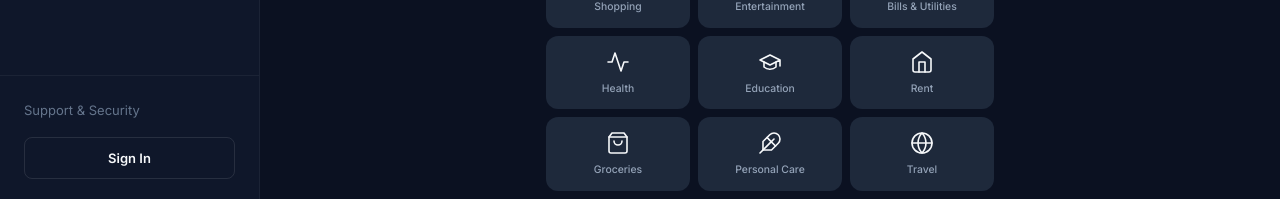
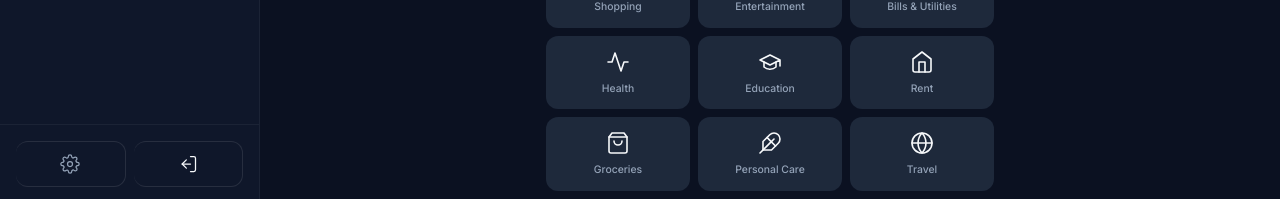
Before and after one commit to jahirul-pu/wallet-web-app, a React (Vite) app: page /add in a window 1280 px wide. Shown: the part 597-796 px from the top of the page. Built offline with nearby package versions, Linux system fonts and the light colour scheme; no server answers.

Commit message:
style: add border to settings icon button for symmetry

```diff
--- a/src/components/Sidebar.css
+++ b/src/components/Sidebar.css
@@ -48,37 +48,51 @@
 }
 
 .sidebar-footer {
-  padding: var(--space-6);
-  display: flex;
-  flex-direction: column;
-  gap: var(--space-4);
+  padding: var(--space-4) var(--space-4);
   border-top: 1px solid rgba(255,255,255,0.05);
+  margin-top: var(--space-4);
 }
 
-.sidebar-footer-link {
-  color: #64748b;
-  font-size: var(--text-sm);
-  text-decoration: none;
-  transition: color var(--transition-fast);
+.sidebar-footer-actions {
+  display: flex;
+  gap: var(--space-2);
 }
 
-.sidebar-footer-link:hover {
-  color: #94a3b8;
+.sidebar-link.icon-only,
+.sidebar-logout.icon-only {
+  flex: 1;
+  justify-content: center;
+  padding: 12px;
+  gap: 0;
+  border: 1px solid rgba(255,255,255,0.1);
+  border-radius: var(--radius-md);
+  border-left: none; /* remove sidebar link special border */
+  font-size: 0;
+}
+
+.sidebar-link.icon-only.active {
+  background: rgba(111, 251, 190, 0.15);
+  border: 1px solid rgba(111, 251, 190, 0.3);
 }
 
 .sidebar-logout {
+  width: 100%;
   border: 1px solid rgba(255,255,255,0.1);
   background: transparent;
   color: #F7F9FB;
   padding: 12px;
-  border-radius: var(--radius-sm);
+  border-radius: var(--radius-md);
   font-weight: 600;
   font-size: var(--text-sm);
-  text-align: center;
+  display: flex;
+  align-items: center;
+  justify-content: center;
   cursor: pointer;
   transition: all var(--transition-fast);
 }
 
 .sidebar-logout:hover {
-  background: rgba(255,255,255,0.05);
+  background: rgba(251, 113, 133, 0.1);
+  border-color: rgba(251, 113, 133, 0.4);
+  color: #fb7185;
 }
--- a/src/components/Sidebar.jsx
+++ b/src/components/Sidebar.jsx
@@ -9,6 +9,8 @@ const SettingsIcon = () => <svg width="20" height="20" viewBox="0 0 24 24" fill=
 const GridIcon = () => <svg width="20" height="20" viewBox="0 0 24 24" fill="none" stroke="currentColor" strokeWidth="1.5" strokeLinecap="round" strokeLinejoin="round"><rect x="3" y="3" width="7" height="7" rx="1"></rect><rect x="14" y="3" width="7" height="7" rx="1"></rect><rect x="14" y="14" width="7" height="7" rx="1"></rect><rect x="3" y="14" width="7" height="7" rx="1"></rect></svg>;
 
 const DebtIcon = () => <svg width="20" height="20" viewBox="0 0 24 24" fill="none" stroke="currentColor" strokeWidth="1.5" strokeLinecap="round" strokeLinejoin="round"><path d="M12 2v20"></path><path d="M17 5H9.5a3.5 3.5 0 0 0 0 7h5a3.5 3.5 0 0 1 0 7H6"></path></svg>;
+const LogOutIcon = () => <svg width="20" height="20" viewBox="0 0 24 24" fill="none" stroke="currentColor" strokeWidth="1.5" strokeLinecap="round" strokeLinejoin="round"><path d="M9 21H5a2 2 0 0 1-2-2V5a2 2 0 0 1 2-2h4"></path><polyline points="16 17 21 12 16 7"></polyline><line x1="21" y1="12" x2="9" y2="12"></line></svg>;
+const LogInIcon = () => <svg width="20" height="20" viewBox="0 0 24 24" fill="none" stroke="currentColor" strokeWidth="1.5" strokeLinecap="round" strokeLinejoin="round"><path d="M15 3h4a2 2 0 0 1 2 2v14a2 2 0 0 1-2 2h-4"></path><polyline points="10 17 5 12 10 7"></polyline><line x1="15" y1="12" x2="5" y2="12"></line></svg>;
 
 const MENU_ITEMS = [
   { path: '/', label: 'Dashboard', icon: <HomeIcon /> },
@@ -16,7 +18,6 @@ const MENU_ITEMS = [
   { path: '/transactions', label: 'Transactions', icon: <HistoryIcon /> },
   { path: '/budgets', label: 'Budgets', icon: <CardIcon /> },
   { path: '/debts', label: 'Debts & Loans', icon: <DebtIcon /> },
-  { path: '/settings', label: 'Settings', icon: <SettingsIcon /> },
 ];
 
 export default function Sidebar() {
@@ -42,16 +43,24 @@ export default function Sidebar() {
         ))}
       </nav>
       <div className="sidebar-footer">
-        <a href="#!" className="sidebar-footer-link">Support & Security</a>
-        {user ? (
-          <button className="sidebar-logout" onClick={() => logOut()}>
-            Secure Logout
-          </button>
-        ) : (
-          <button className="sidebar-logout" onClick={() => navigate('/login')}>
-            Sign In
-          </button>
-        )}
+        <div className="sidebar-footer-actions">
+          <NavLink
+            to="/settings"
+            title="Settings"
+            className={({ isActive }) => `sidebar-link icon-only ${isActive ? 'active' : ''}`}
+          >
+            <span className="sidebar-link-icon"><SettingsIcon /></span>
+          </NavLink>
+          {user ? (
+            <button className="sidebar-logout icon-only" onClick={() => logOut()} title="Secure Logout">
+              <LogOutIcon />
+            </button>
+          ) : (
+            <button className="sidebar-logout icon-only" onClick={() => navigate('/login')} title="Sign In">
+              <LogInIcon />
+            </button>
+          )}
+        </div>
       </div>
     </aside>
   );
--- a/src/index.css
+++ b/src/index.css
@@ -715,3 +715,37 @@ input[type="number"] {
     --max-width: 520px;
   }
 }
+
+/* ── Toggle Switch (Reusable) ── */
+.toggle-switch {
+  width: 44px;
+  height: 24px;
+  background: var(--color-bg-input);
+  border-radius: 99px;
+  position: relative;
+  transition: all var(--transition-base);
+  cursor: pointer;
+  border: 1.5px solid var(--color-border);
+  flex-shrink: 0;
+}
+
+.toggle-switch.on {
+  background: var(--color-accent);
+  border-color: var(--color-accent);
+}
+
+.toggle-switch-thumb {
+  width: 18px;
+  height: 18px;
+  background: #FFFFFF;
+  border-radius: 50%;
+  position: absolute;
+  top: 1.5px;
+  left: 2px;
+  transition: all var(--transition-base);
+  box-shadow: 0 1px 3px rgba(0, 0, 0, 0.15);
+}
+
+.toggle-switch.on .toggle-switch-thumb {
+  left: 21px;
+}
--- a/src/pages/Dashboard.css
+++ b/src/pages/Dashboard.css
@@ -470,38 +470,6 @@
   display: none;
 }
 
-.toggle-switch {
-  width: 44px;
-  height: 24px;
-  background: var(--color-bg-secondary);
-  border-radius: 12px;
-  position: relative;
-  transition: all var(--transition-fast);
-  border: 1px solid var(--color-border);
-}
-
-.toggle-switch::after {
-  content: '';
-  position: absolute;
-  top: 2px;
-  left: 2px;
-  width: 18px;
-  height: 18px;
-  background: var(--color-text-secondary);
-  border-radius: 50%;
-  transition: all var(--transition-fast);
-}
-
-.toggle-checkbox:checked + .toggle-switch {
-  background: var(--color-accent);
-  border-color: var(--color-accent);
-}
-
-.toggle-checkbox:checked + .toggle-switch::after {
-  left: 22px;
-  background: var(--color-bg-primary);
-}
-
 .quick-send-card {
   padding: var(--space-5) !important;
 }
--- a/src/pages/Debts.jsx
+++ b/src/pages/Debts.jsx
@@ -44,8 +44,7 @@ export default function Debts() {
   const [newAmount, setNewAmount] = useState('');
   const [newReason, setNewReason] = useState('');
   const [newDueDate, setNewDueDate] = useState('');
-  const [creditToWallet, setCreditToWallet] = useState(false);
-  const [selectedAccountId, setSelectedAccountId] = useState(accounts[0]?.id || '');
+  const [selectedAccountId, setSelectedAccountId] = useState('');
 
   const filteredDebts = debts.filter((d) => d.status === tab);
 
@@ -59,8 +58,8 @@ export default function Debts() {
       dueDate: newDueDate || null,
     });
 
-    // Credit/debit to wallet if enabled
-    if (creditToWallet && selectedAccountId) {
+    // Credit/debit to wallet if an actual account is selected
+    if (selectedAccountId) {
       const amt = Number(newAmount);
       if (newType === 'i_owe') {
         // Loan received → money comes IN to your wallet
@@ -88,7 +87,7 @@ export default function Debts() {
     }
 
     setNewPerson(''); setNewAmount(''); setNewReason(''); setNewDueDate('');
-    setCreditToWallet(false);
+    setSelectedAccountId('');
     setShowAddSheet(false);
   };
 
@@ -270,23 +269,24 @@ export default function Debts() {
           <div className="input-group"><label>Reason (optional)</label><input className="input" placeholder="What for?" value={newReason} onChange={(e) => setNewReason(e.target.value)} /></div>
           <div className="input-group" style={{ position: 'relative', zIndex: 8 }}><label>Due Date (optional)</label><DatePicker value={newDueDate} onChange={setNewDueDate} /></div>
 
-          {/* Credit/Debit to Wallet */}
+          {/* Always-visible Account Picker */}
           <div className="input-group">
-            <label className="qa-wallet-toggle" style={{ display: 'flex', alignItems: 'center', justifyContent: 'space-between', cursor: 'pointer', userSelect: 'none' }}>
-              <span>{newType === 'i_owe' ? 'Credit to a Wallet' : 'Debit from a Wallet'}</span>
-              <div style={{ position: 'relative' }}>
-                <input type="checkbox" checked={creditToWallet} onChange={(e) => setCreditToWallet(e.target.checked)} style={{ display: 'none' }} />
-                <div className={`toggle-switch ${creditToWallet ? 'on' : ''}`} style={{ width: '44px', height: '24px', background: creditToWallet ? 'var(--color-accent)' : 'var(--color-bg-input)', borderRadius: '12px', position: 'relative', transition: 'all 150ms ease', border: `1px solid ${creditToWallet ? 'var(--color-accent)' : 'var(--color-border)'}`, cursor: 'pointer' }}>
-                  <div style={{ width: '18px', height: '18px', background: creditToWallet ? 'var(--color-text-inverse)' : 'var(--color-text-secondary)', borderRadius: '50%', position: 'absolute', top: '2px', left: creditToWallet ? '22px' : '2px', transition: 'all 150ms ease' }} />
-                </div>
-              </div>
+            <label style={{ display: 'flex', alignItems: 'center', justifyContent: 'space-between' }}>
+              <span>{newType === 'i_owe' ? 'Receive into Wallet' : 'Pay from Wallet'}</span>
             </label>
-          </div>
+            <div className="debt-account-picker">
+              {/* "None" Option */}
+              <button
+                type="button"
+                className={`debt-account-option ${!selectedAccountId ? 'active' : ''}`}
+                onClick={() => setSelectedAccountId('')}
+              >
+                <span className="debt-account-icon" style={{ background: 'var(--color-bg-input)', color: 'var(--color-text-muted)' }}>
+                  <svg width="18" height="18" viewBox="0 0 24 24" fill="none" stroke="currentColor" strokeWidth="2" strokeLinecap="round" strokeLinejoin="round"><line x1="18" y1="6" x2="6" y2="18"></line><line x1="6" y1="6" x2="18" y2="18"></line></svg>
+                </span>
+                <span>None</span>
+              </button>
 
-          {creditToWallet && (
-            <div className="input-group">
-              <label>{newType === 'i_owe' ? 'Receive money into' : 'Send money from'}</label>
-              <div className="debt-account-picker">
               {accounts.map((acc) => (
                 <button
                   key={acc.id}
@@ -302,7 +302,6 @@ export default function Debts() {
               ))}
             </div>
           </div>
-          )}
 
           <button className={`btn submit-btn ${newType === 'owed_to_me' ? 'btn-income' : 'btn-expense'}`} onClick={handleAddDebt}>Add</button>
         </div>
```
Lines whose indentation alone changed are shown as unchanged.
